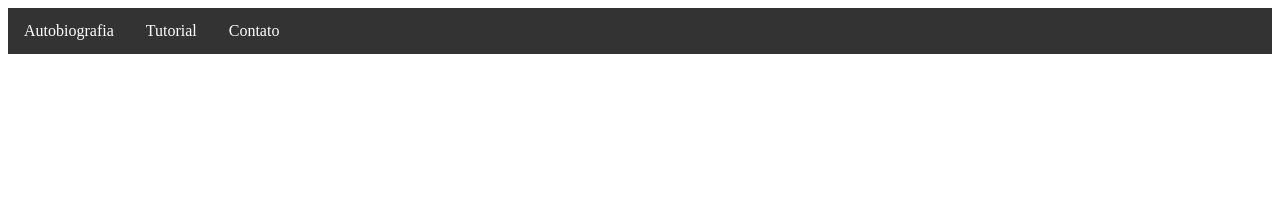
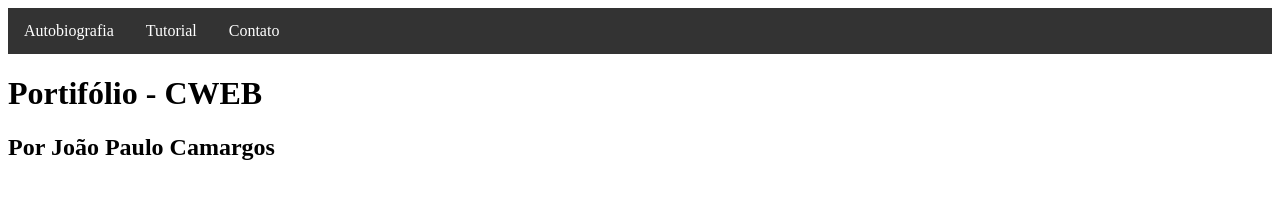
Before and after one commit to Joao-F-C/portif-lio, a plain HTML site: page index.html in a window 1280 px wide. Drawn offline with Linux system fonts and the light colour scheme.

Commit message:
Add files via upload

```diff
--- a/index.html
+++ b/index.html
@@ -20,7 +20,8 @@
             </ul>
         </nav>
     </header>
-
+    <h1> Portifólio - CWEB</h1>
+    <h2>Por João Paulo Camargos</h2>
 </body>
 
 </html>
```
